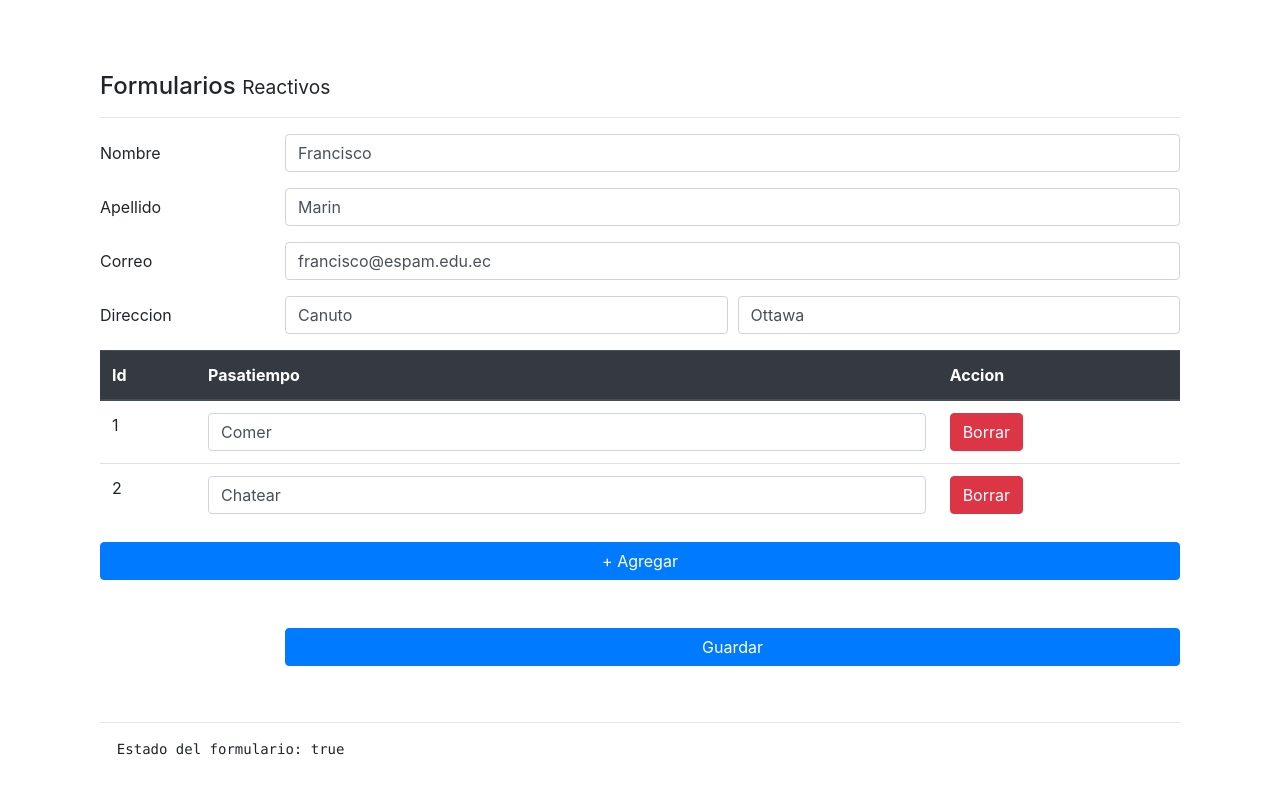
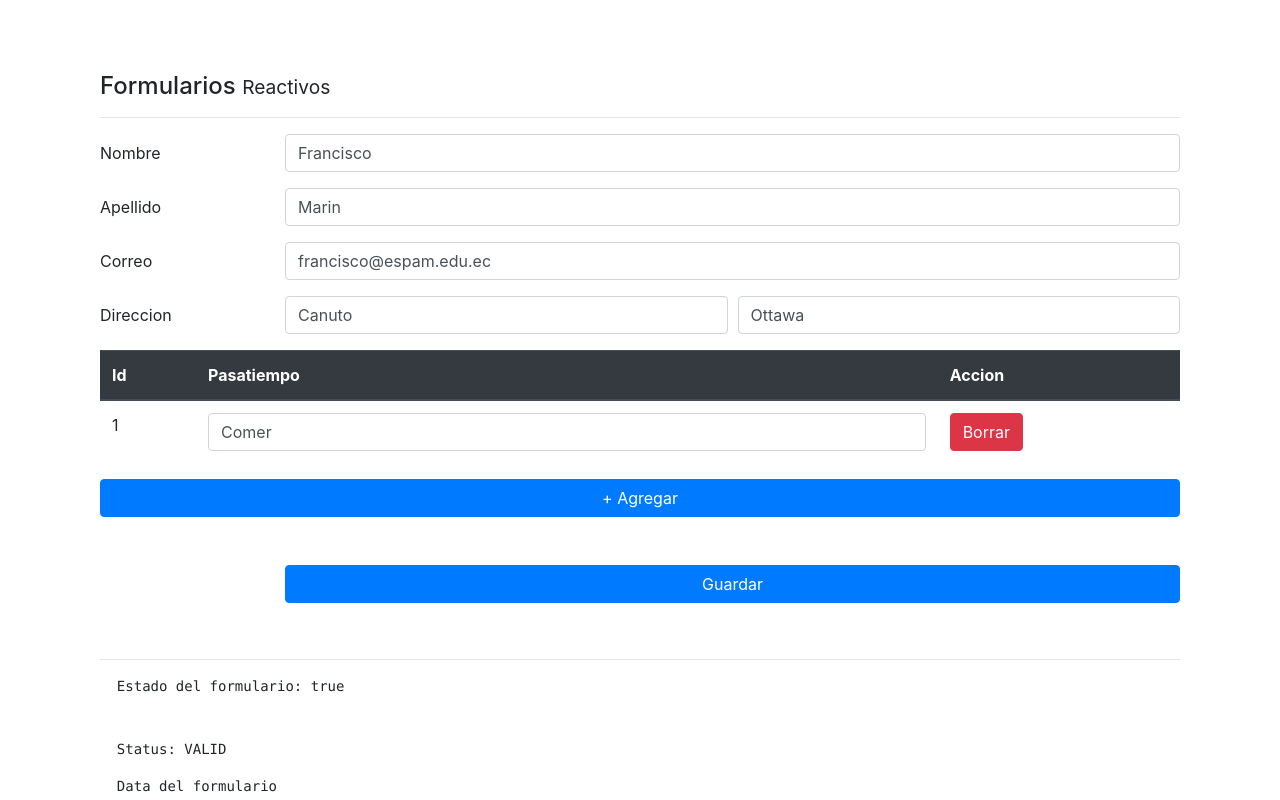
Before and after one commit to franmc01/Angular-Formularios, an Angular app: page /reactivos in a window 1280 px wide. Shown: the top 800 px of the page. Built offline with nearby package versions, Linux system fonts and the light colour scheme.

Commit message:
Hora de entrar a las validaciones personalizaas en formularios reactivos

```diff
--- a/src/app/pages/reactivos/reactivos.component.ts
+++ b/src/app/pages/reactivos/reactivos.component.ts
@@ -66,10 +66,10 @@ export class ReactivosComponent implements OnInit {
 
 
   agregarPasatiempos() {
-    this.pasatiempos.push(this.formBuilder.control('',));
+    this.pasatiempos.push(this.formBuilder.control('',Validators.required));
   }
 
-  borrarPasatiempos(i) {
+  borrarPasatiempos(i:number) {
     this.pasatiempos.removeAt(i);
   }
 
@@ -83,7 +83,10 @@ export class ReactivosComponent implements OnInit {
         }
       });
     }
-    console.log(this.formulario);
+    // console.log(this.formulario);
+
+    //Posteo de la informacion
+    this.formulario.reset();
   }
 
   cargarDataAlFormulario() {
@@ -96,6 +99,6 @@ export class ReactivosComponent implements OnInit {
         ciudad: 'Ottawa'
       }
     });
-    ['Comer','Chatear'].forEach(valor => this.pasatiempos.push(this.formBuilder.control(valor)));
+    ['Comer'].forEach(valor => this.pasatiempos.push(this.formBuilder.control(valor)));
   }
 }
```
